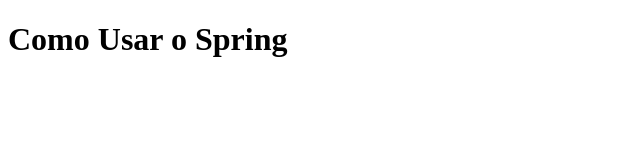
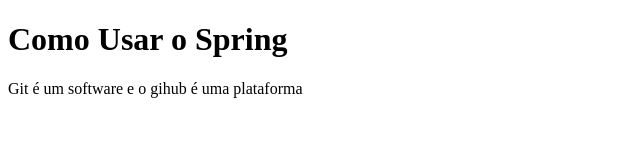
Before and after one commit to machoco/new, a plain HTML site: page index.html in a window 1280 px wide. Shown: the whole page, without its empty margins (0-640 px from the left). Drawn offline with Linux system fonts and the light colour scheme.

Commit message:
inserindo o paragrafo

```diff
--- a/index.html
+++ b/index.html
@@ -7,5 +7,7 @@
 </head>
 <body>
     <h1>Como Usar o Spring</h1>
+
+    <p>Git é um software e o gihub é uma plataforma</p>
 </body>
 </html>
```
